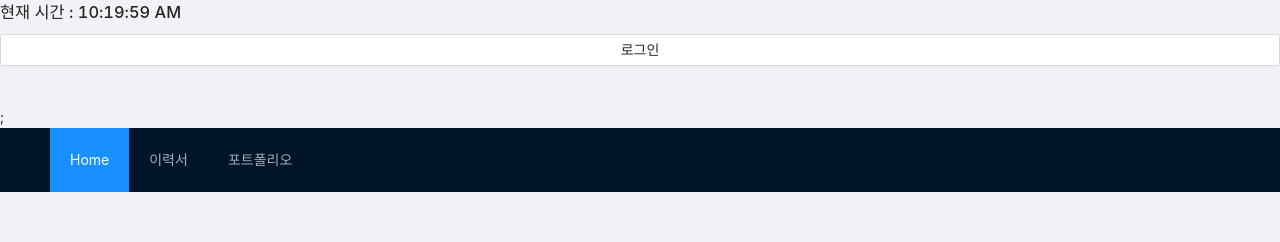
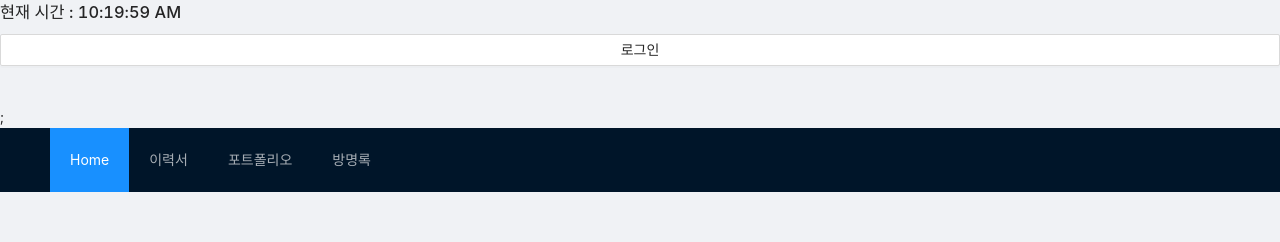
Before and after one commit to frommF12/blog2, a React (Create React App) app: page / in a window 1280 px wide. Shown: the top 242 px of the page. Built offline with nearby package versions, Linux system fonts and the light colour scheme.

Commit message:
Maybe finish

```diff
--- a/src/App.tsx
+++ b/src/App.tsx
@@ -1,10 +1,11 @@
 import React, { useEffect, useState } from "react";
-import { Button, Layout, Menu } from "antd";
+import { Avatar, Button, Layout, List, Menu } from "antd";
 const { Header } = Layout;
 import { BrowserRouter as Router, Routes, Route, Link } from "react-router-dom";
 import "./App.css";
 import { GoogleLogin, useGoogleLogin } from "@react-oauth/google";
 import axios from "axios";
+import { GuestBook } from "./guestbook";
 
 function App() {
   const login = useGoogleLogin({
@@ -57,12 +58,17 @@ function App() {
                 key: 3,
                 label: <Link to="/portfolio">포트폴리오</Link>,
               },
+              {
+                key: 4,
+                label: <Link to="/guestbook">방명록</Link>,
+              }
             ]}
           />
         </Header>
         <Layout.Content style={{ padding: "0 50px", height : "300px" }}>
           <div className="site-layout-content" style={{}}>
             <Routes>
+            <Route path="/guestbook" element={<GuestBook />} />
               <Route path="/portfolio" element={<Portfolio />} />
               <Route path="/resume" element={<Resume />} />
               <Route path="/" element={<Home />} />
@@ -98,4 +104,7 @@ const Home = () => {
   return <div style={{background: "#fff", height :"200px", padding : "24px", marginTop : "60px", marginBottom : "60px"}}>홈페이지</div>;
 };
 
+
+
+
 export default App;
```
